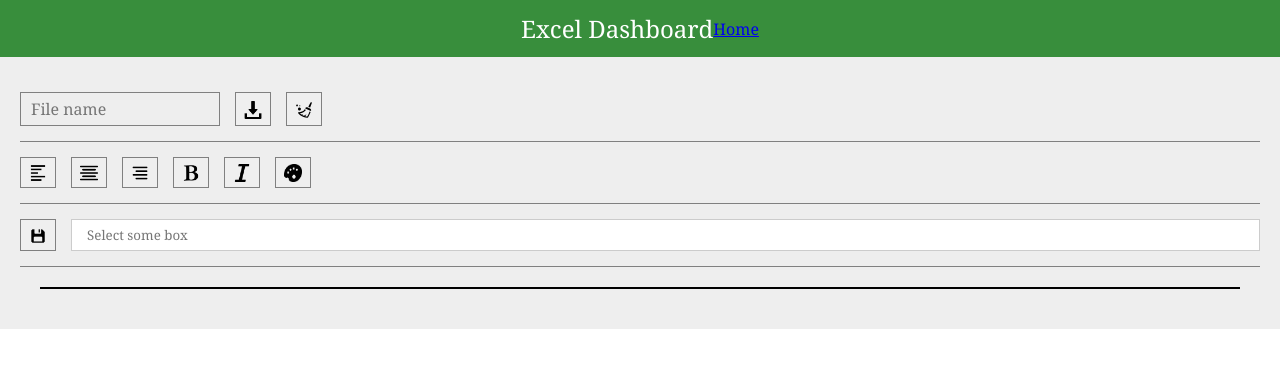
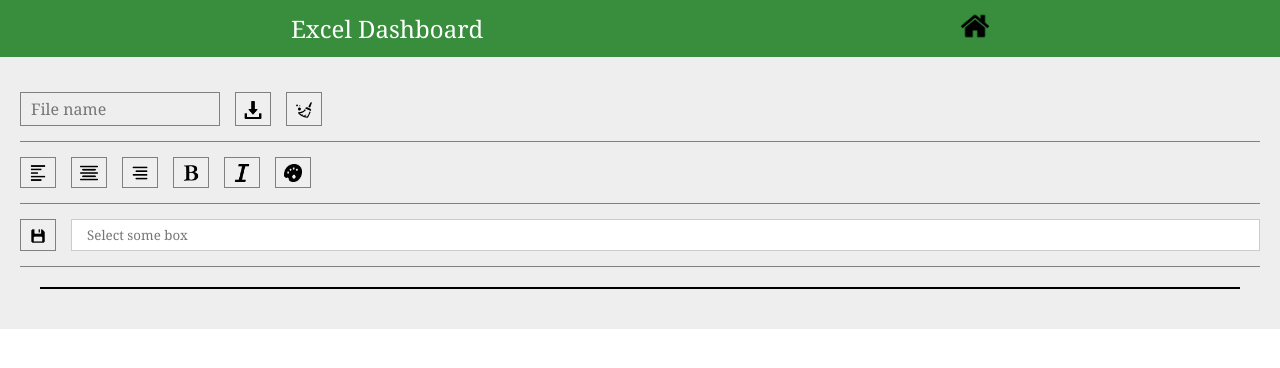
Before and after one commit to Arly0/js-excel__vanilla, a plain HTML site: page table.html in a window 1280 px wide. Drawn offline with Linux system fonts and the light colour scheme.

Commit message:
edit css for table page

```diff
--- a/src/styles/header.styles.css
+++ b/src/styles/header.styles.css
@@ -4,7 +4,7 @@
 
 .header {
   display: flex;
-  justify-content: center;
+  justify-content: space-around;
   align-items: center;
   padding: 12px;
   color: #fff;
--- a/src/styles/main.sass
+++ b/src/styles/main.sass
@@ -3,7 +3,10 @@ body
 .main-inner
   background-color: #eee
 
-
+.back-home
+  & img
+    width: 28px
+    height: 28px
 .new-table-input
   min-height: 40px
   border-radius: 4px
--- a/table.html
+++ b/table.html
@@ -14,7 +14,7 @@
       <div class="container">
         <header class="header">
           <div class="app-name">Excel Dashboard</div>
-          <a href="index.html" class="back-home">Home</a>
+          <a href="index.html" class="back-home"><img src="./src/img/home.png" alt="Home"></a>
         </header>
       </div>
     </div>
```
Also changed, not shown: src/img/home.png (added), src/styles/main.css, 1 other file.
